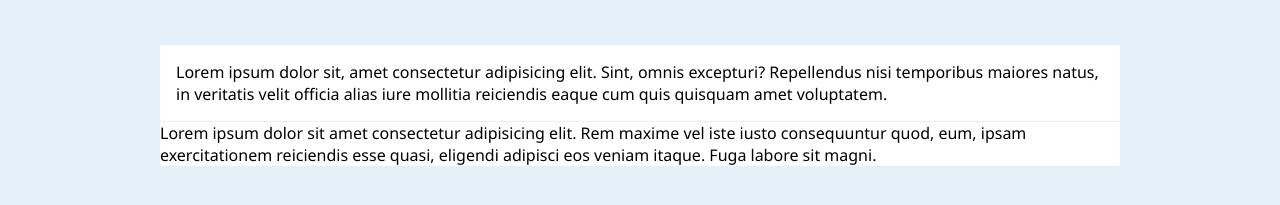
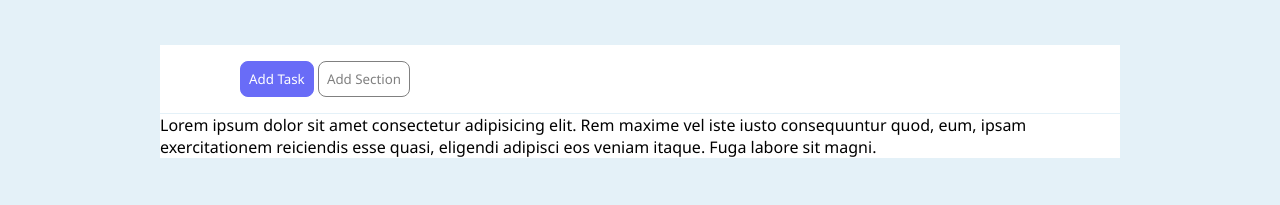
Before and after one commit to FabrizioMisseri/html-css-toboolist, a plain HTML site: page index.html in a window 1280 px wide. Shown: the part 99-304 px from the top of the page. Drawn offline with Linux system fonts and the light colour scheme.

Commit message:
main top: aggiunti bottoni

```diff
--- a/css/style.css
+++ b/css/style.css
@@ -38,12 +38,32 @@ header h1{
     background-color: white;
 }
 
+    /* TOP MAIN */
 .item-top{
     padding: 1rem;
     border-bottom: 1px solid rgb(228, 241, 248);
     width: 100%;
+    padding: 1rem 5rem;
 }
 
+.item-top button{
+    padding: 0.5rem;
+    border-radius: 0.5rem;
+}
+
+#sx{
+    background-color: rgb(105, 108, 247);
+    color: white;
+    border: 1px solid rgb(105, 108, 247);
+}
+
+#dx{
+    color: grey;
+    background-color: white;
+    border: 1px solid grey;
+}
+
+    /* BOTTOM MAIN */
 .item-bottom{
     width: 100%;
 }
--- a/index.html
+++ b/index.html
@@ -26,7 +26,17 @@
     <main>
         <div class="container-main">
 
-            <div class="item-top">Lorem ipsum dolor sit, amet consectetur adipisicing elit. Sint, omnis excepturi? Repellendus nisi temporibus maiores natus, in veritatis velit officia alias iure mollitia reiciendis eaque cum quis quisquam amet voluptatem.</div>
+            <div class="item-top">
+
+                    <button type="submit" id="sx">
+                      Add Task
+                    </button>
+
+                    <button type="submit" id="dx">
+                      Add Section
+                    </button>
+
+            </div>
 
 
             <div class="item-bottom">Lorem ipsum dolor sit amet consectetur adipisicing elit. Rem maxime vel iste iusto consequuntur quod, eum, ipsam exercitationem reiciendis esse quasi, eligendi adipisci eos veniam itaque. Fuga labore sit magni.</div>
```
